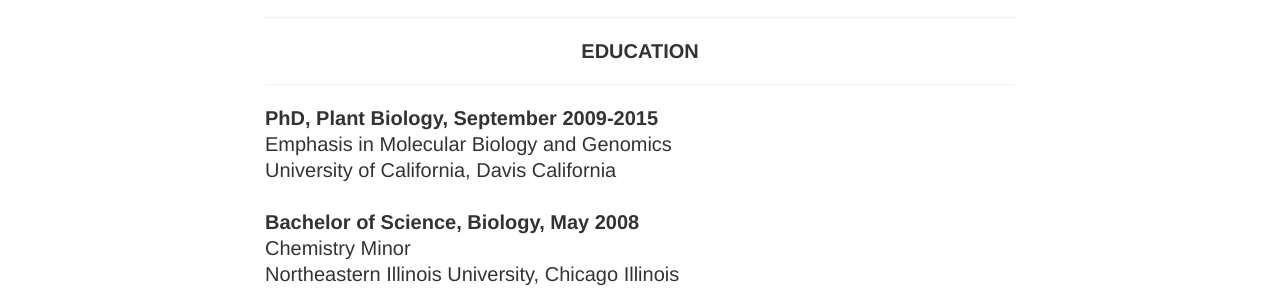
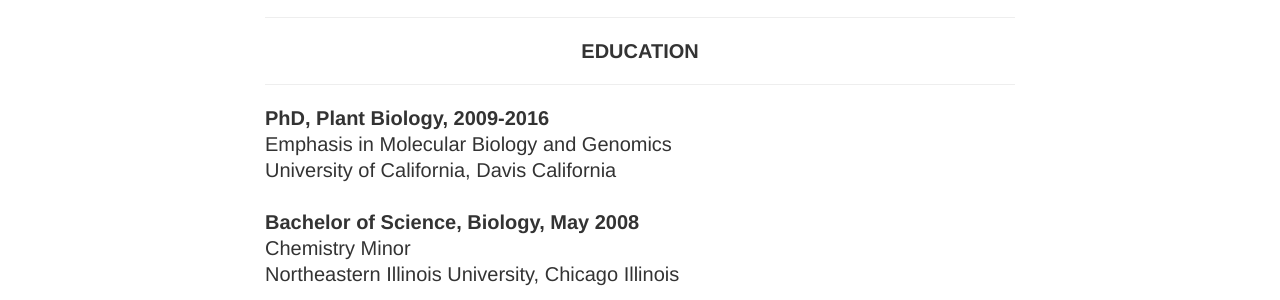
Before and after one commit to iamciera/creports, a Jekyll site: the page built from cv/index.html, in a window 1280 px wide and 900 px high, scrolled down 437 px. Shown: the part 153-453 px from the top of the window. Built offline with Jekyll 4.4.1, drawn with Linux system fonts in a browser that asks for light colours; nearby versions of some CDN libraries.

Commit message:
updated CV

```diff
--- a/cv/index.html
+++ b/cv/index.html
@@ -35,7 +35,7 @@
 				<center><strong>EDUCATION</strong></center></p>
 				<hr />
 
-				<strong>PhD, Plant Biology, September 2009-2015</strong><br />
+				<strong>PhD, Plant Biology, 2009-2016</strong><br />
 				Emphasis in Molecular Biology and Genomics<br />
 				University of California, Davis California<br />
 
```
